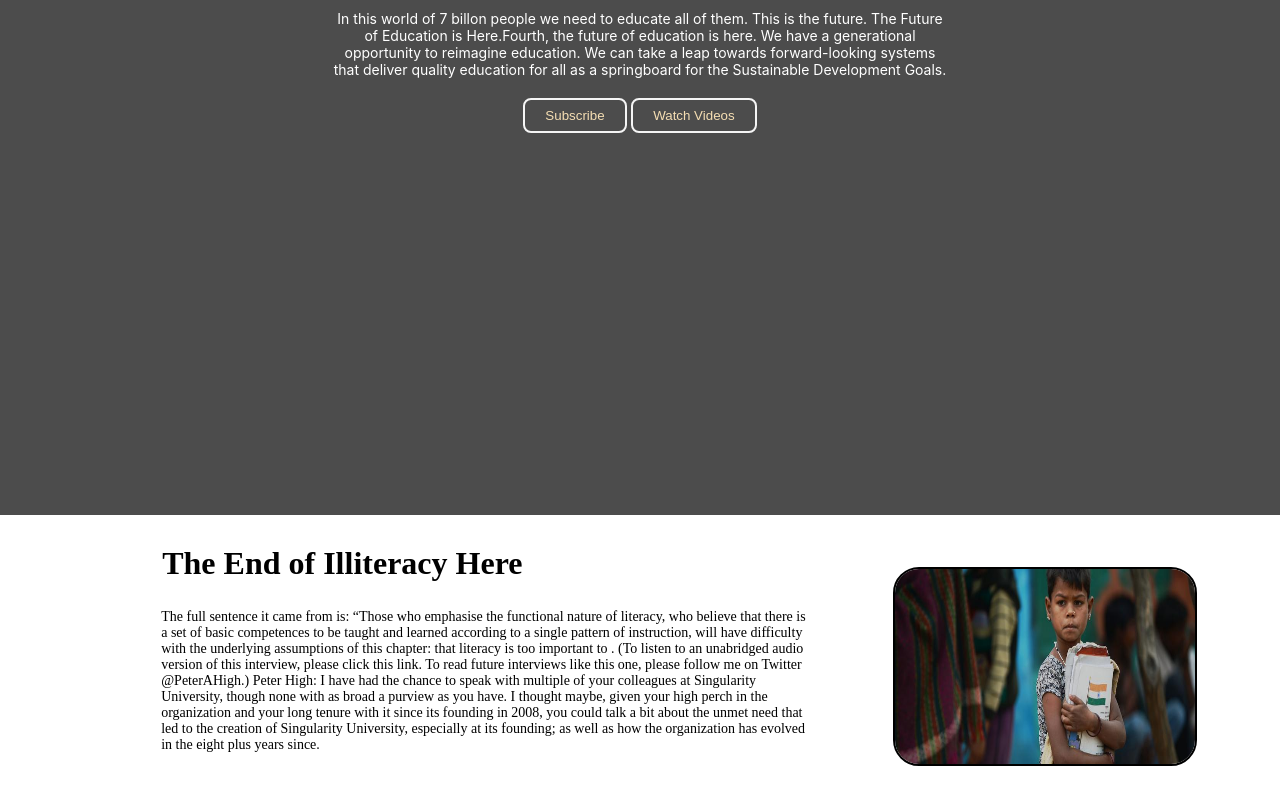
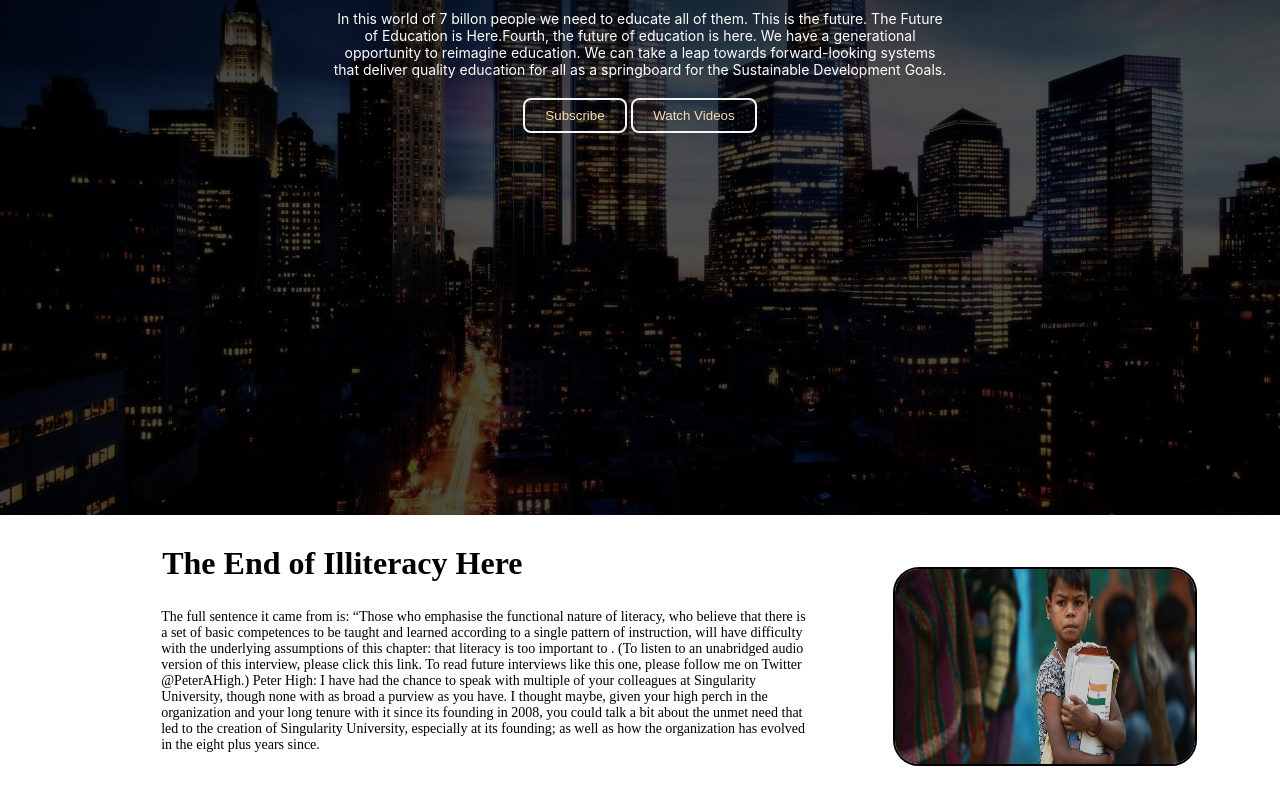
Before and after one commit to Anilrana917/e-Learn.github.io, a plain HTML site: page index.html in a window 1280 px wide. Shown: the part 360-1149 px from the top of the page. Drawn offline with Linux system fonts and the light colour scheme; a web font is replaced by a local one.

Commit message:
Update style.css

```diff
--- a/css/style.css
+++ b/css/style.css
@@ -65,7 +65,7 @@ html{
 }
 
 .background{
-    background: rgba(0, 0, 0, 0.7) url('bg.jpg');
+    background: rgba(0, 0, 0, 0.7) url('../img/bg.jpg');
     background-size: cover;
     background-blend-mode: darken;
 }
```
